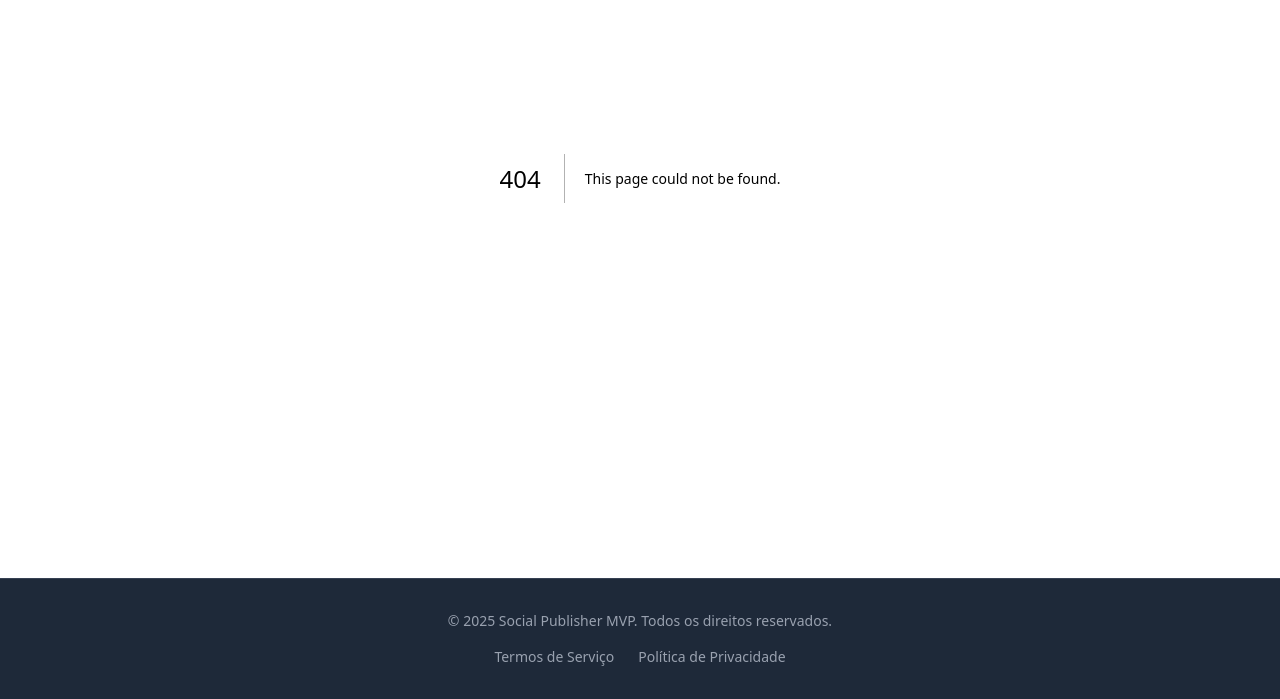
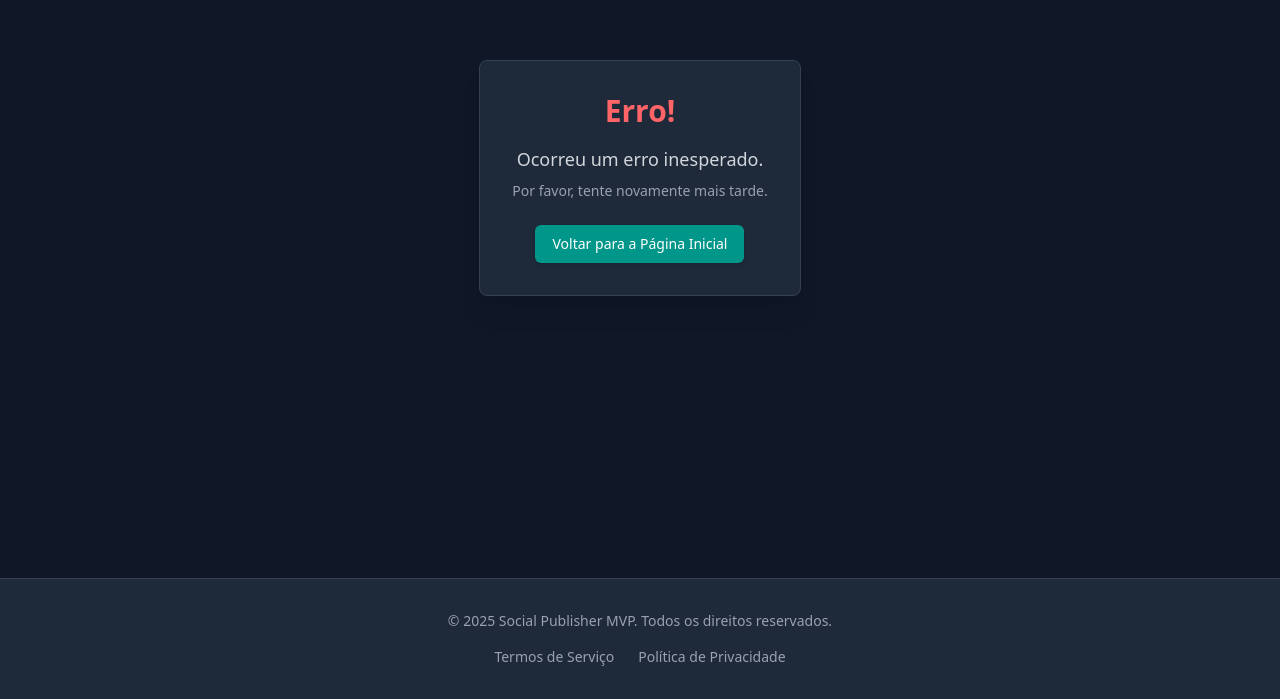
Before and after one commit to walisonanjos/social-publisher-mvp, a Next.js app: page /error in a window 1280 px wide. Before the commit this address had no page. Shown: the part 222-921 px from the top of the page. Built offline with nearby package versions, Linux system fonts and the light colour scheme.

Commit message:
fix(oauth-callback): Define siteUrl correctly in route.ts scope

```diff
--- /dev/null
+++ b/src/app/error/page.tsx
@@ -0,0 +1,37 @@
+// src/app/error/page.tsx
+"use client"; // Necessário para usar hooks como useSearchParams
+
+import { useEffect, useState } from 'react';
+import { useSearchParams } from 'next/navigation';
+import Link from 'next/link';
+
+export default function ErrorPage() {
+  const searchParams = useSearchParams();
+  const [errorMessage, setErrorMessage] = useState("Ocorreu um erro inesperado.");
+  const [errorDetails, setErrorDetails] = useState("Por favor, tente novamente mais tarde.");
+
+  useEffect(() => {
+    const message = searchParams.get('message');
+    const details = searchParams.get('details');
+
+    if (message) {
+      setErrorMessage(decodeURIComponent(message.replace(/_/g, ' '))); // Substitui _ por espaço para legibilidade
+    }
+    if (details) {
+      setErrorDetails(decodeURIComponent(details.replace(/_/g, ' '))); // Substitui _ por espaço para legibilidade
+    }
+  }, [searchParams]);
+
+  return (
+    <div className="flex flex-col items-center justify-center min-h-screen bg-gray-900 text-white p-4">
+      <div className="bg-gray-800 p-8 rounded-lg shadow-xl border border-gray-700 text-center">
+        <h1 className="text-3xl font-bold text-red-400 mb-4">Erro!</h1>
+        <p className="text-lg text-gray-300 mb-2">{errorMessage}</p>
+        <p className="text-sm text-gray-400 mb-6">{errorDetails}</p>
+        <Link href="/" className="inline-flex items-center px-4 py-2 border border-transparent text-sm font-medium rounded-md shadow-sm text-white bg-teal-600 hover:bg-teal-700 focus:outline-none focus:ring-2 focus:ring-offset-2 focus:ring-teal-500">
+          Voltar para a Página Inicial
+        </Link>
+      </div>
+    </div>
+  );
+}
```
